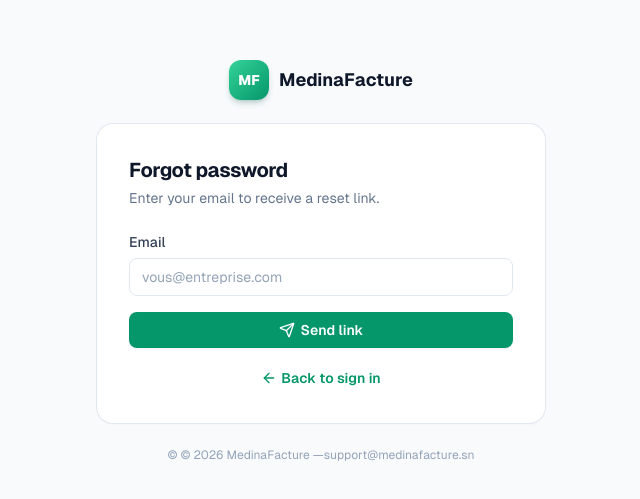
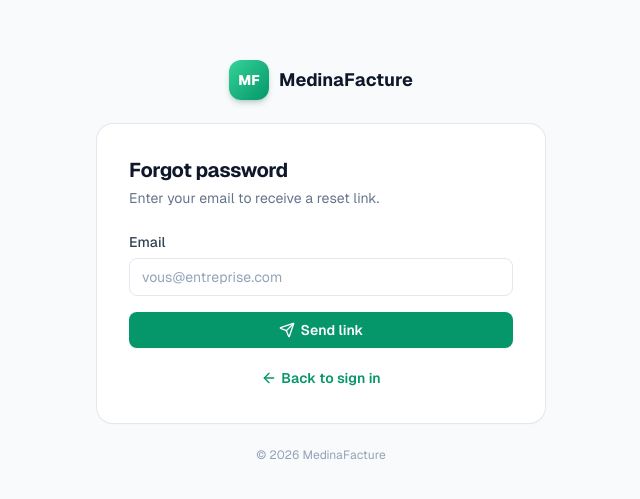
Before and after one commit to khalil-dv/MedinaFacture, a Next.js app: page /forgot-password in a window 1280 px wide. Shown: the part 139-638 px from the top of the page, without its empty margins (319-959 px from the left). Built offline with nearby package versions, Linux system fonts and the light colour scheme; no server answers.

Commit message:
fix: clean auth footer (remove broken email link)

```diff
--- a/app/(auth)/layout.tsx
+++ b/app/(auth)/layout.tsx
@@ -1,14 +1,10 @@
 "use client";
-
-import Link from "next/link";
-import { useTranslation } from "@/lib/i18n";
 
 export default function AuthLayout({
   children,
 }: {
   children: React.ReactNode;
 }) {
-  const { t } = useTranslation();
   const year = new Date().getFullYear();
   return (
     <div className="flex min-h-screen items-center justify-center bg-slate-50 dark:bg-slate-950 px-4 py-10">
@@ -23,13 +19,7 @@ export default function AuthLayout({
         </div>
         {children}
         <p className="mt-6 text-center text-xs text-slate-400 dark:text-slate-500">
-          © {t("auth.copyright", { year })}
-          <Link
-            href="/login"
-            className="hover:text-slate-600 dark:hover:text-slate-300"
-          >
-            support@medinafacture.sn
-          </Link>
+          © {year} MedinaFacture
         </p>
       </div>
     </div>
```
